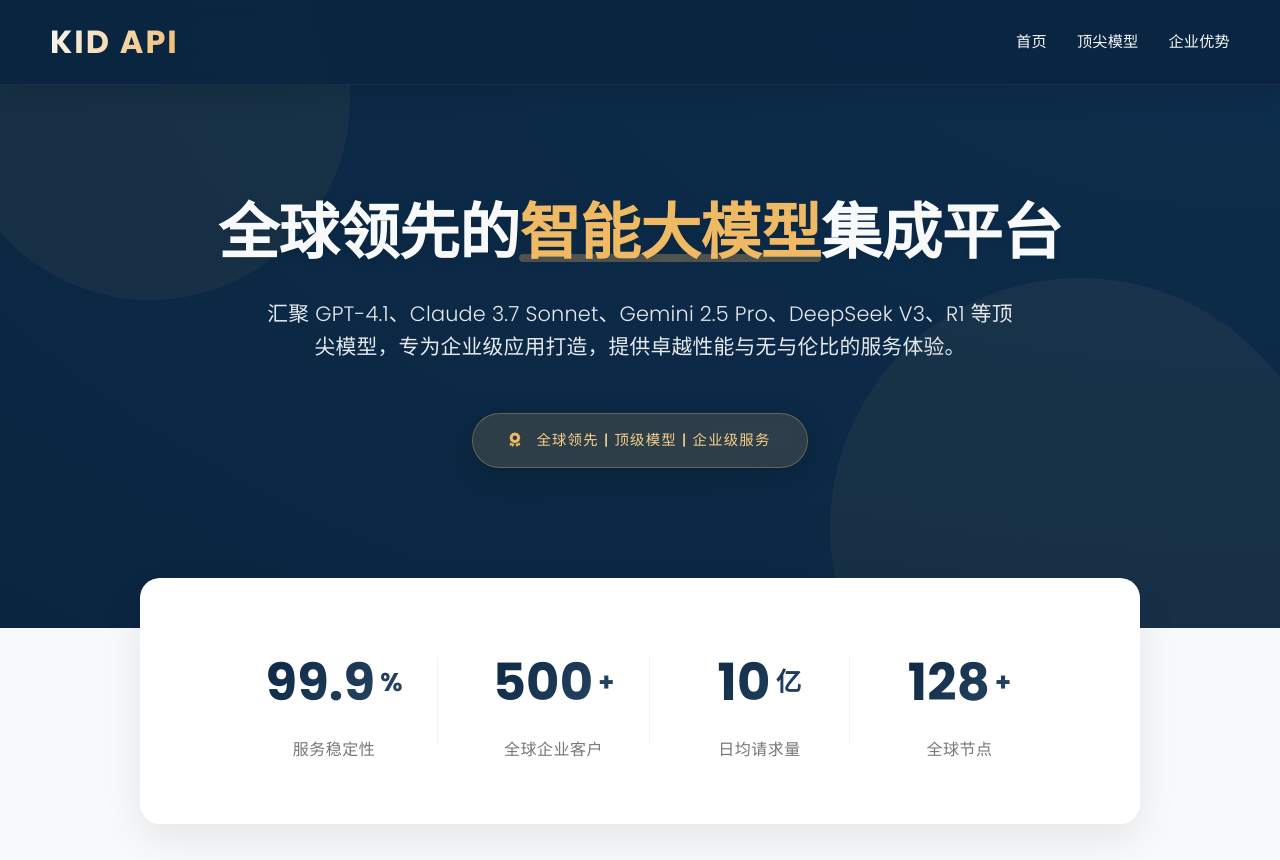
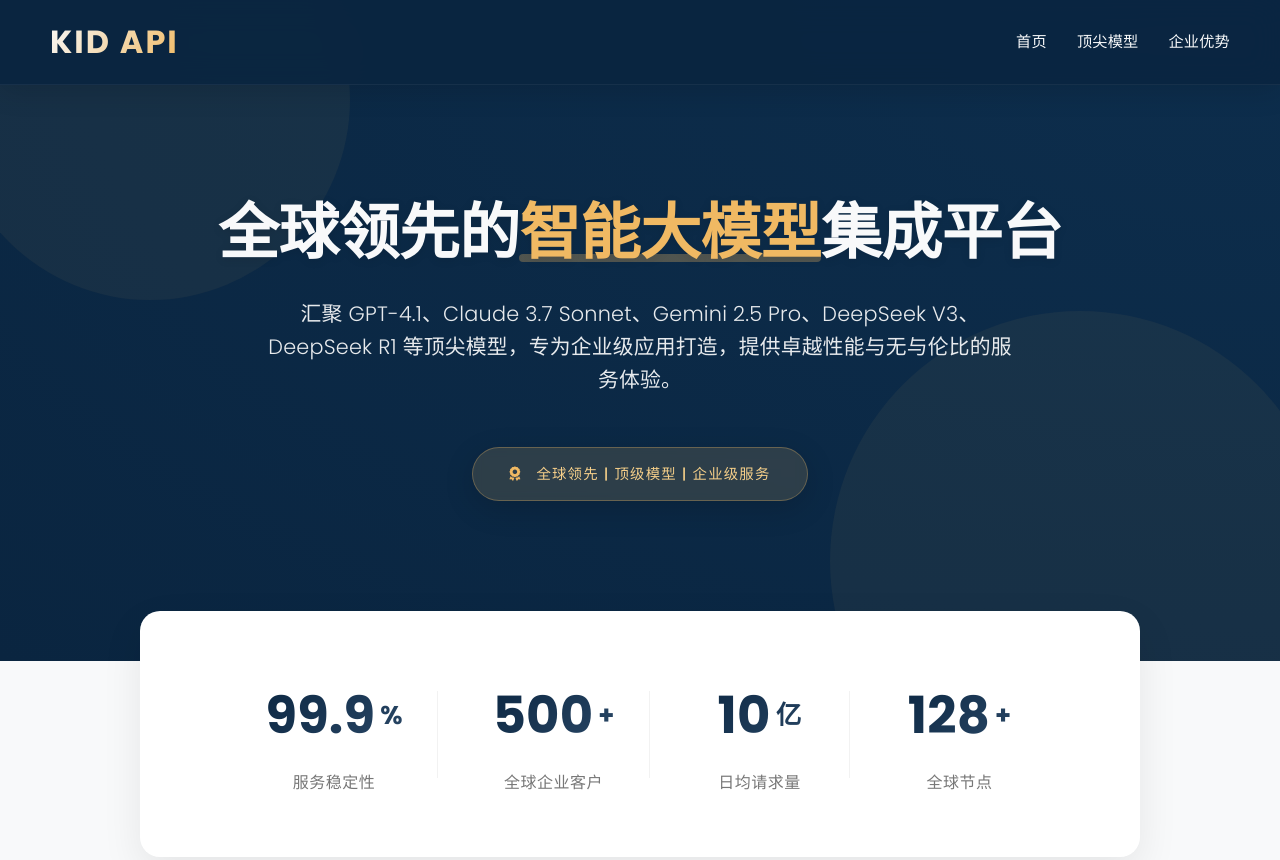
Before and after one commit to Sirchen079/api3, a plain HTML site: page index.html in a window 1280 px wide. Shown: the top 860 px of the page. Drawn offline with Linux system fonts and the light colour scheme.

Commit message:
Update index.html

```diff
--- a/index.html
+++ b/index.html
@@ -696,7 +696,7 @@
   <section class="hero" id="home">
     <div class="hero-content">
       <h1>全球领先的<span>智能大模型</span>集成平台</h1>
-      <p>汇聚 GPT-4.1、Claude 3.7 Sonnet、Gemini 2.5 Pro、DeepSeek V3、R1 等顶尖模型，专为企业级应用打造，提供卓越性能与无与伦比的服务体验。</p>
+      <p>汇聚 GPT-4.1、Claude 3.7 Sonnet、Gemini 2.5 Pro、DeepSeek V3、DeepSeek R1 等顶尖模型，专为企业级应用打造，提供卓越性能与无与伦比的服务体验。</p>
 
       <!-- 删除按钮，添加高端标识 -->
       <div class="premium-badge">
```
